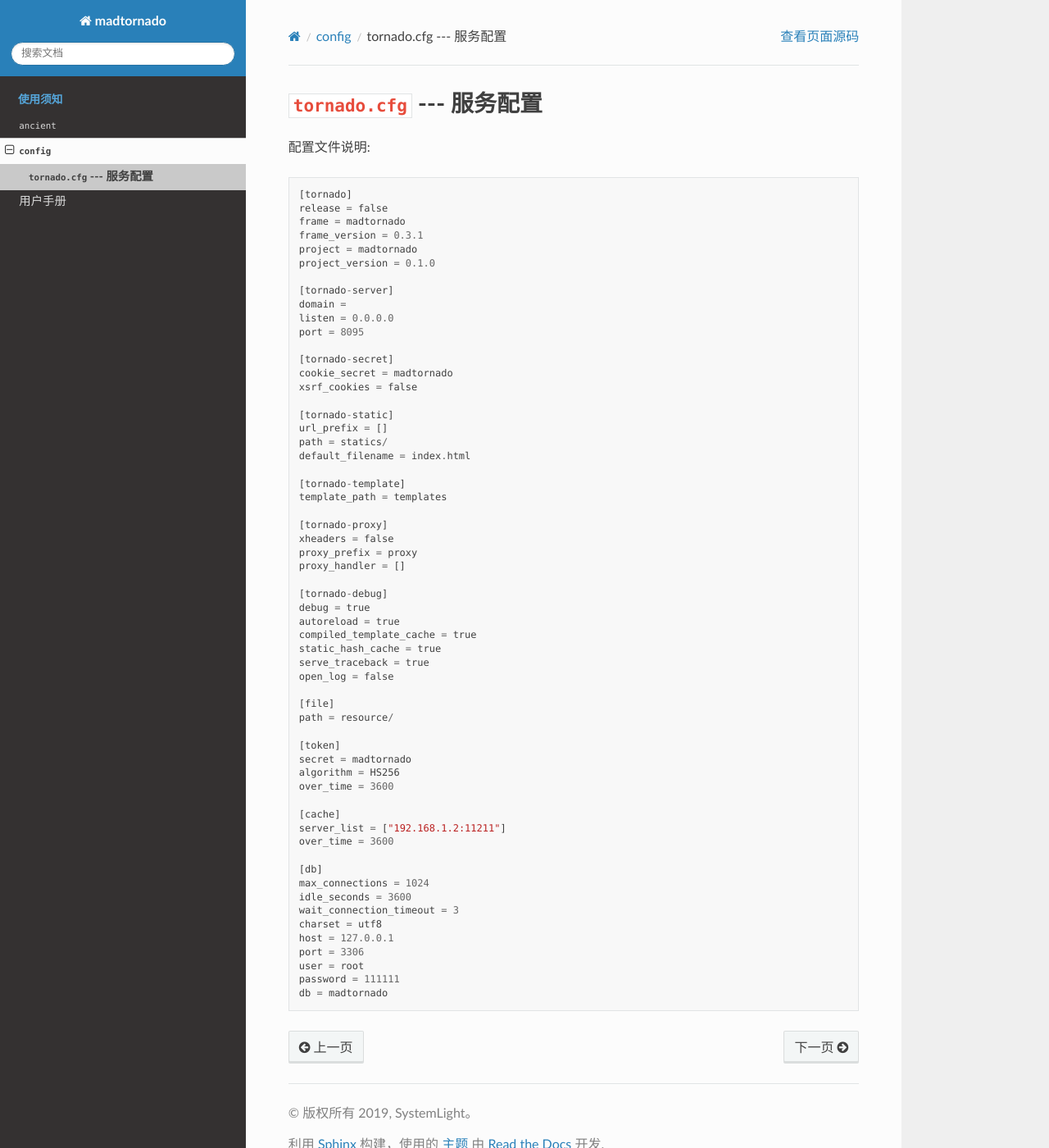
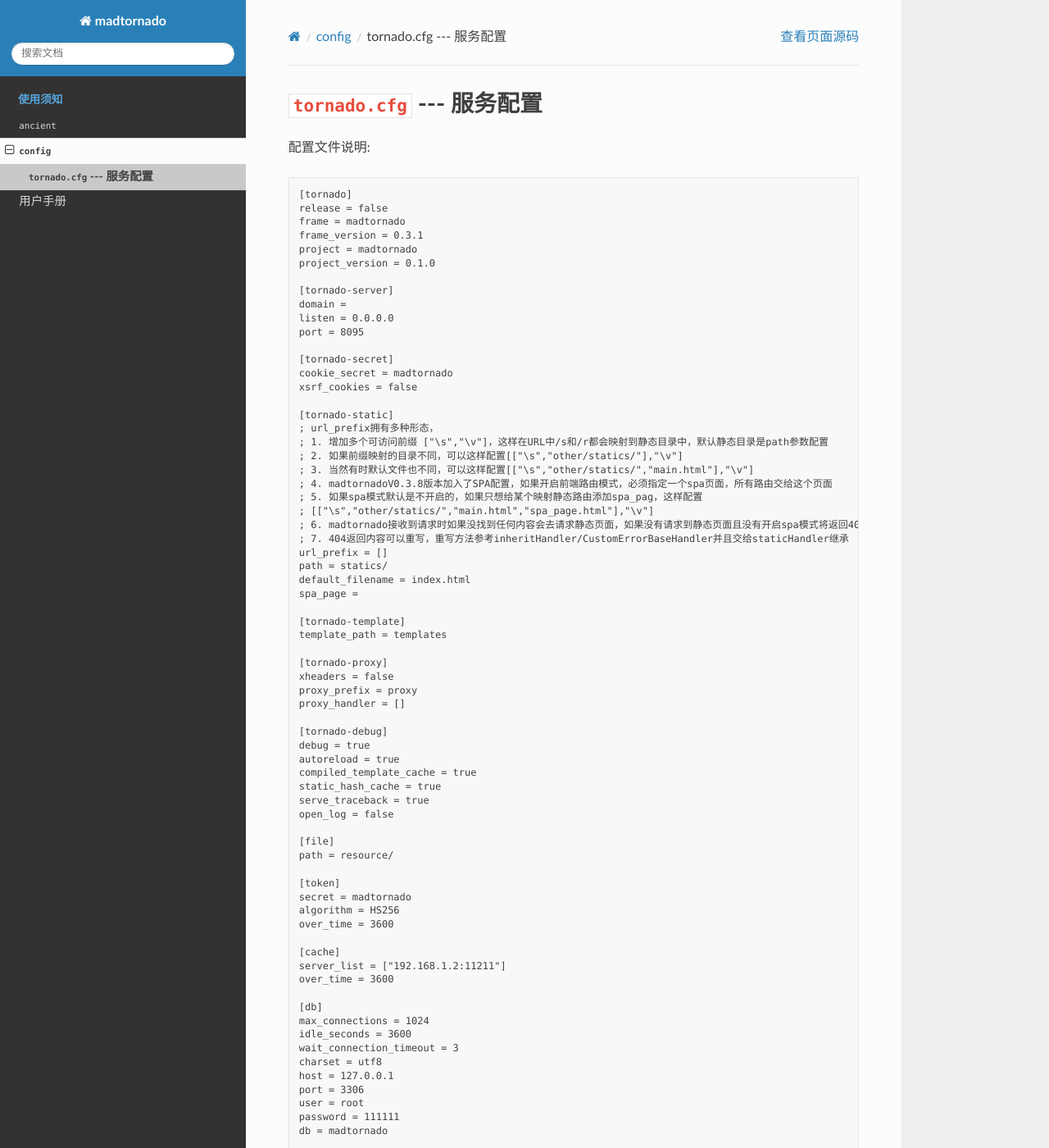
Before and after one commit to SystemLight/madtornado, a Sphinx documentation site: the page built from docs/config/tornado.rst, in a window 1280 px wide and 1400 px high. Shown: the whole window at 82% size. Built offline with Sphinx 7.4.7 and the Read the Docs theme 2.0.0, drawn with Linux system fonts in a browser that asks for light colours; the version number could not be read and is left out.

Commit message:
[2020-07-21] 优化静态映射控制配置内容

```diff
--- a/docs/config/tornado.rst
+++ b/docs/config/tornado.rst
@@ -20,9 +20,19 @@
     xsrf_cookies = false
 
     [tornado-static]
+    ; url_prefix拥有多种形态，
+    ; 1. 增加多个可访问前缀 ["\s","\v"]，这样在URL中/s和/r都会映射到静态目录中，默认静态目录是path参数配置
+    ; 2. 如果前缀映射的目录不同，可以这样配置[["\s","other/statics/"],"\v"]
+    ; 3. 当然有时默认文件也不同，可以这样配置[["\s","other/statics/","main.html"],"\v"]
+    ; 4. madtornadoV0.3.8版本加入了SPA配置，如果开启前端路由模式，必须指定一个spa页面，所有路由交给这个页面
+    ; 5. 如果spa模式默认是不开启的，如果只想给某个映射静态路由添加spa_pag，这样配置
+    ; [["\s","other/statics/","main.html","spa_page.html"],"\v"]
+    ; 6. madtornado接收到请求时如果没找到任何内容会去请求静态页面，如果没有请求到静态页面且没有开启spa模式将返回404
+    ; 7. 404返回内容可以重写，重写方法参考inheritHandler/CustomErrorBaseHandler并且交给staticHandler继承
     url_prefix = []
     path = statics/
     default_filename = index.html
+    spa_page =
 
     [tornado-template]
     template_path = templates
```
Also changed, not shown: 2 other files.
